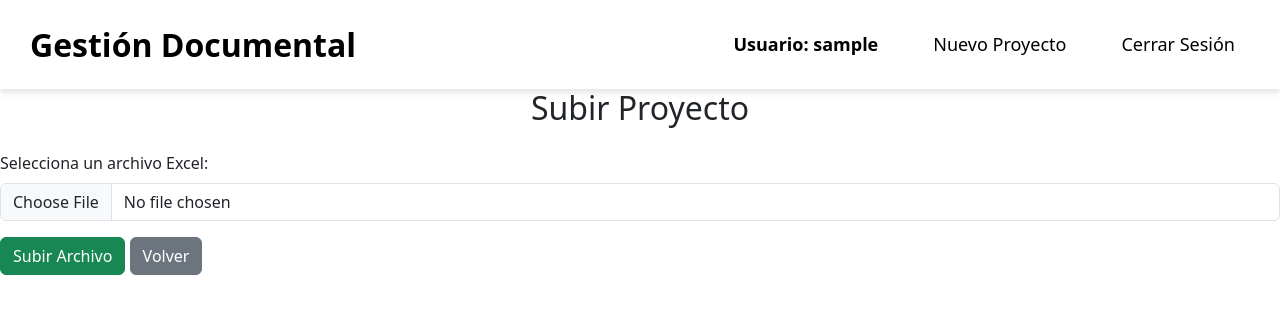
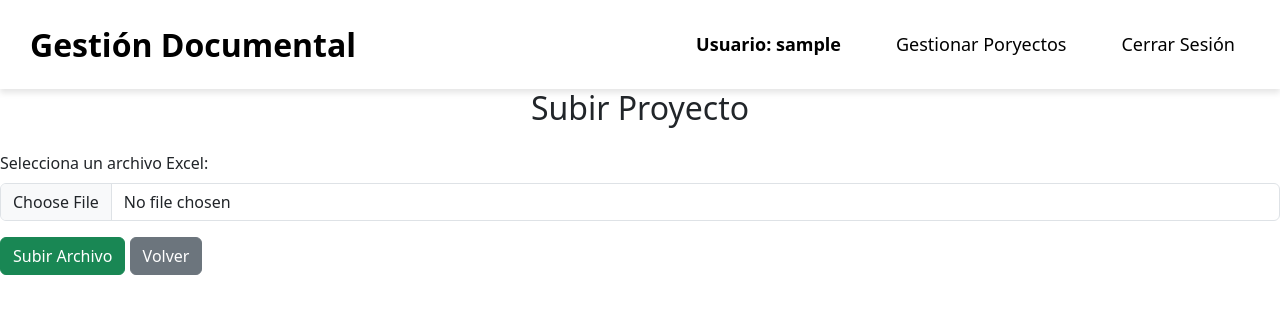
Before and after one commit to felipe97rg/APLICACION_DOCUMENTOS, a Django app: page /upload_proyecto/ in a window 1280 px wide. Shown: the top 314 px of the page. Run offline with Django 5.2, Linux system fonts and the light colour scheme; the visitor is signed in with stand-in values (Sample User, id 1).

Commit message:
Cambios frontend resumen de los proyectos 25/02/2025 -3

```diff
--- a/documentos/templates/documentos/base.html
+++ b/documentos/templates/documentos/base.html
@@ -20,8 +20,8 @@
             <nav class="navbar">
 
                 <span class="user-info">Usuario: {{ user.username }}</span>
+                <a href="{% url 'upload_proyecto' %}" class="nav-link">Gestionar Poryectos</a>
                 {% block navbar_extra %}{% endblock %}
-                <a href="{% url 'upload_proyecto' %}" class="nav-link">Nuevo Proyecto</a>
                 <a href="{% url 'logout' %}" class="nav-link">Cerrar Sesión</a>
             </nav>
         </div>
```
